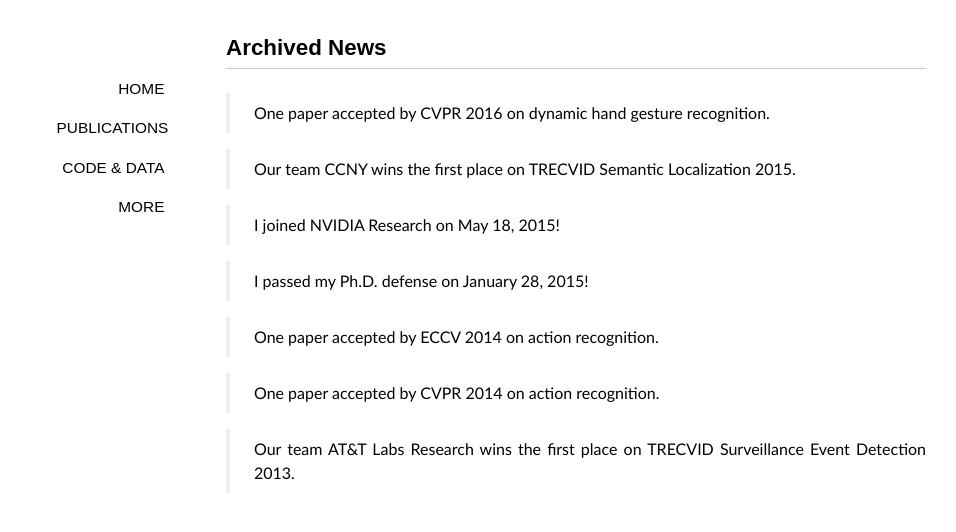
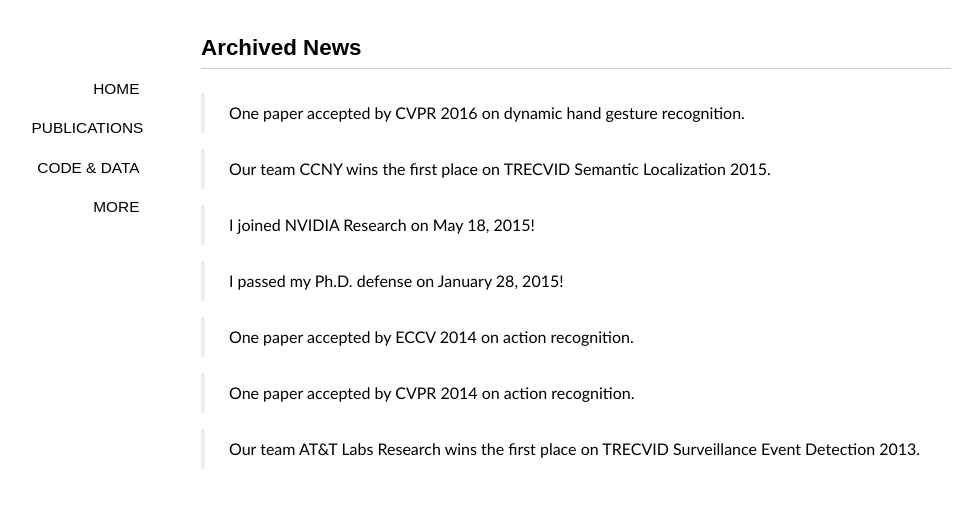
Before and after one commit to xiaodongyang/xiaodongyang.github.io, a Jekyll site: the page built from news.md, in a window 1280 px wide. Shown: the top 532 px of the page, without its empty margins (64-1020 px from the left). Built offline with Jekyll 4.4.1, drawn with Linux system fonts in a browser that asks for light colours; some web fonts are replaced.

Commit message:
Update style.css

```diff
--- a/media/css/style.css
+++ b/media/css/style.css
@@ -25,7 +25,7 @@ pre code{margin:1em 0;font-size:13px;line-height:1.6;display:block;overflow:auto
 blockquote{display:block;text-align:justify;border-left:4px solid #eeeeee;}
 blockquote{margin:1em 0em;padding-left:1.5em;}
 blockquote p{margin:0;padding:.5em 0;}
-#container{width:700px;margin:2em auto;display:block;padding:0 2em;}
+#container{width:750px;margin:2em auto;display:block;padding:0 2em;}
 .content{font-size:16px;line-height:24px;}
 .content h1{padding:.5em 0;}
 .content img{max-width:600px;display:block;margin:4px auto;-webkit-box-shadow:#999 1px 1px 4px;-moz-box-shadow:#999 1px 1px 4px;box-shadow:#999 1px 1px 4px;}
```
